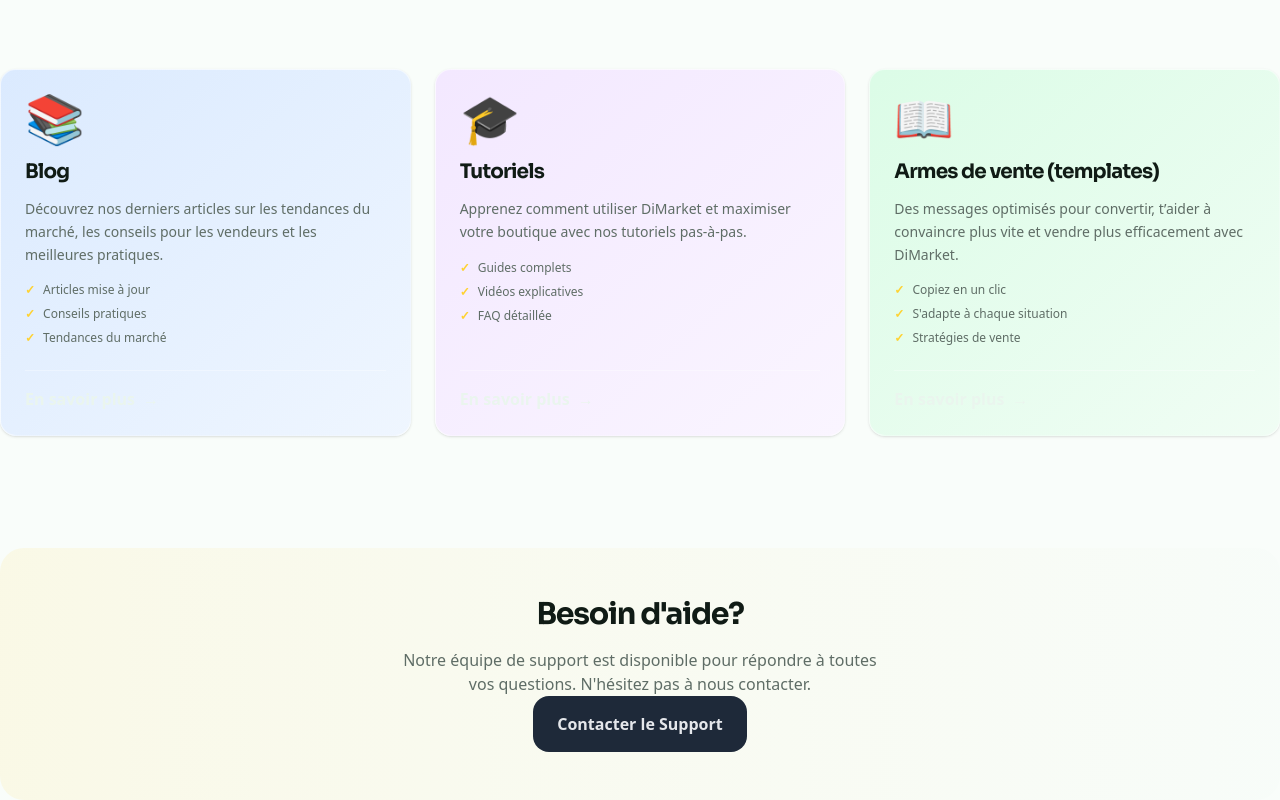
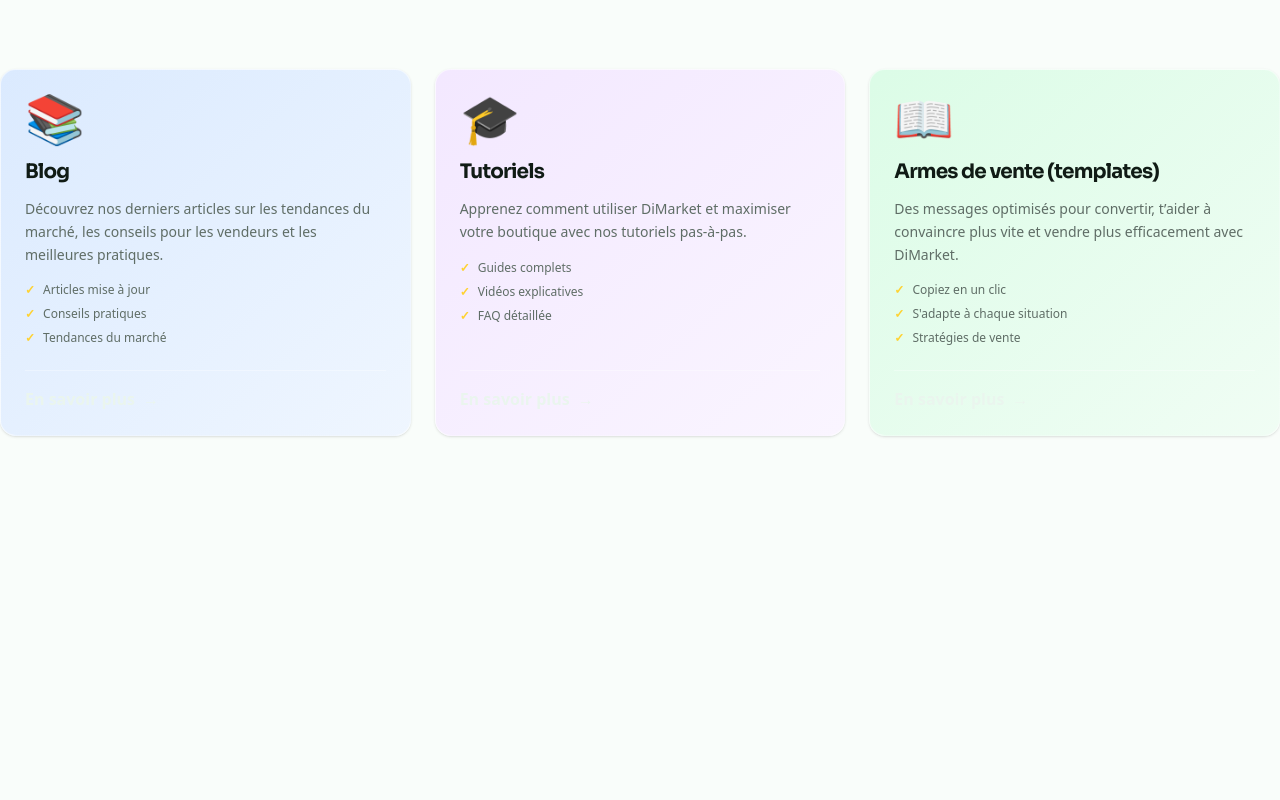
Before and after one commit to DiagneGeek/di-market, a SvelteKit app: page /ressources in a window 1280 px wide. Shown: the part 475-1275 px from the top of the page. After the commit the page ends 959 px from the top, so only its background shows below. Built offline with nearby package versions, Linux system fonts and the light colour scheme.

Commit message:
Remove CTA section for support contact
Removed the CTA section for support contact.

```diff
--- a/src/routes/ressources/+page.svelte
+++ b/src/routes/ressources/+page.svelte
@@ -112,14 +112,3 @@
 		{/each}
 	</div>
 </section>
-
-<!-- CTA Section -->
-<section class="mt-16 py-12 flex flex-col items-center bg-gradient-to-r from-primary/10 to-secondary/10 rounded-3xl px-6 sm:px-12 text-center">
-	<h2 class="text-2xl sm:text-3xl font-heading font-bold mb-4 text-heading">Besoin d'aide?</h2>
-	<p class="mx-auto">
-		Notre équipe de support est disponible pour répondre à toutes vos questions. N'hésitez pas à nous contacter.
-	</p>
-    <a href="/contact?cause=help">
-	<Button variant="sober" size="lg">Contacter le Support</Button>
-    </a>
-</section>
```
